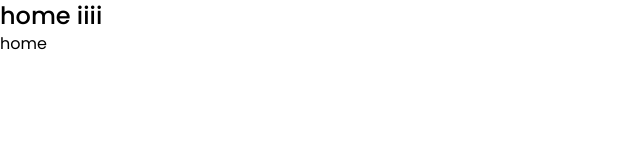
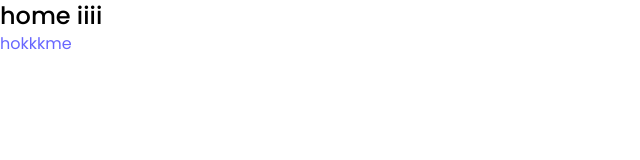
Before and after one commit to Jinlei2000/portfolio-2023, a React (Vite) app: page / in a window 1280 px wide. Shown: the top 160 px of the page, without its empty margins (0-640 px from the left). Built offline with nearby package versions, Linux system fonts and the light colour scheme.

Commit message:
feat: add own colors

```diff
--- a/src/routes/Home.tsx
+++ b/src/routes/Home.tsx
@@ -2,7 +2,7 @@ export default () => {
   return (
     <div>
       <h1 className="text-2xl font-medium">home iiii</h1>
-      <h1>home</h1>
+      <h1 className=" text-own-alpha">hokkkme</h1>
     </div>
   )
 }
--- a/tailwind.config.js
+++ b/tailwind.config.js
@@ -4,6 +4,33 @@ import defaultTheme from 'tailwindcss/defaultTheme'
 export default {
   content: ['./index.html', './src/**/*.{ts,tsx}'],
   theme: {
+    colors: {
+      // use own colors
+      own: {
+        alpha: '#6766FF',
+        'alpha-light': '#9E9DF2',
+        'alpha-dark': '#5E5DD9',
+        'alpha-transparent-700': '#6766FF40',
+        'alpha-transparent-800': '#5E5DD94D',
+
+        secondary: '#4780EB',
+        'secondary-700': '#4373CC',
+        'secondary-800': '#244076',
+
+        // use numbers
+        'neutral-0': '#FFFFFF',
+        'neutral-50': '#FAFCFF',
+        'neutral-100': '#E6EAF2',
+        'neutral-200': '#DBDFE6',
+        'neutral-300': '#BDC1C7',
+        'neutral-400': '#A4A7AD',
+        'neutral-500': '#8D8F94',
+        'neutral-600': '#494A4D',
+        'neutral-700': '#303133',
+        'neutral-800': '#212326',
+        'neutral-900': '#1C1F24',
+      },
+    },
     extend: {
       // use own poppins font & add default font stack
       fontFamily: {
```
